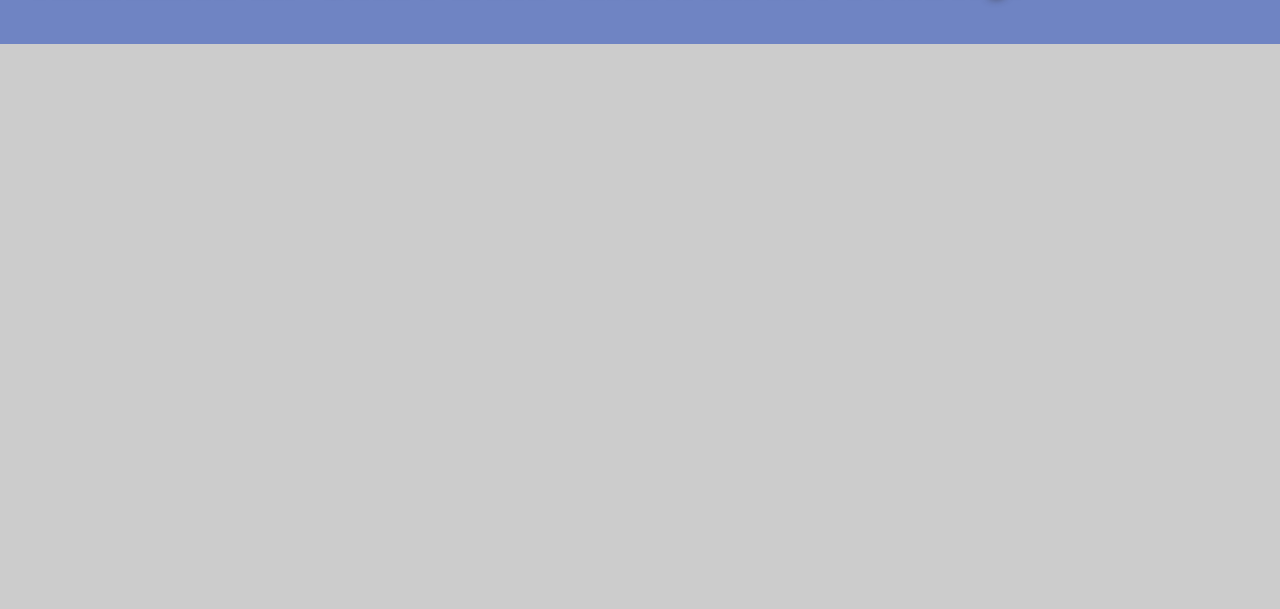
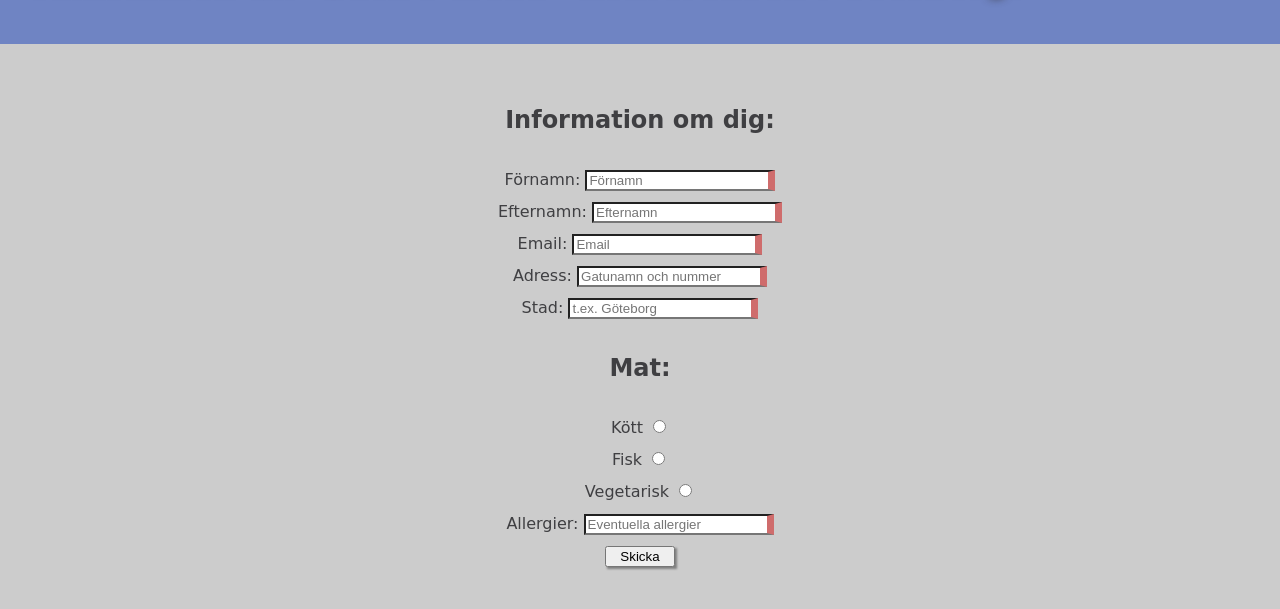
Before and after one commit to AzrSara/konferensen, a plain HTML site: page anmalan.html in a window 1280 px wide. Shown: the part 87-696 px from the top of the page. Drawn offline with Linux system fonts and the light colour scheme.

Commit message:
började med form

```diff
--- a/anmalan.css
+++ b/anmalan.css
@@ -15,3 +15,33 @@ header {
     align-items: center;
     text-shadow: 2px 2px 8px #302d2d;
 }
+
+
+
+
+
+
+section {
+	display: flex;
+	flex-direction: column;
+	text-align: center;
+	margin: 2em;
+	line-height: 2;
+	color: #3f3f42;
+	 }
+
+
+
+
+input:valid {
+	border-right: 7px solid rgb(166, 231, 191);
+ }
+
+input:invalid {
+	border-right: 7px solid rgb(207, 108, 108);
+}
+
+button{
+	width: 70px;
+box-shadow: 2px 2px 2px gray;
+}
--- a/anmalan.html
+++ b/anmalan.html
@@ -14,5 +14,68 @@
 
 
 
+
+		<section>
+			<h2> Information om dig:</h2>
+			<form>
+				<div>
+				<label for="namn">Förnamn: </label>
+				<input type="text" id="förnamn" name="förnamn" placeholder="Förnamn" required minlength="2" maxlength="15"/>
+               </div>
+
+
+
+
+               <div>
+				<label for="Efternamn">Efternamn: </label>
+				<input type="text" id="efternamn" name="efternamn" placeholder="Efternamn" required minlength="2" maxlength="20">
+			</div>
+
+			<div>
+				<label for="Email">Email: </label>
+				<input type="text" id="Email" name="Email" placeholder="Email" required >
+			</div>
+
+			<div>
+				<label for="Adress">Adress: </label>
+				<input type="text" id="Adress" name="Adress" placeholder="Gatunamn och nummer" required minlength="4" maxlength="20">
+			</div>
+
+			<div>
+			<label for="Stad">Stad: </label>
+				<input type="text" id="Stad" name="Stad" placeholder="t.ex. Göteborg" required minlength="4" maxlength="10">
+
+
+			</div>
+
+			<div>
+				<h2>Mat:</h2>
+				<label for="Kött">Kött</label>
+				<input type="radio" name="Mat">
+
+			</div>
+
+				<div>
+					<label for="fisk">Fisk</label>
+				<input type="radio" name="Mat">
+				</div>
+
+				<div>
+					<label for="vegetarisk">Vegetarisk</label>
+				<input type="radio" name="Mat">
+				</div>
+				<div>
+					<label for="allergier">Allergier: </label>
+					<input type="text" id="allergier" name="Adress" placeholder="Eventuella allergier" required minlength="4" maxlength="20">
+				</div>
+				<button type="button"> Skicka </button>
+
+
+			</form>
+
+
+
+
+		</section>
 </body>
 </html>
```
